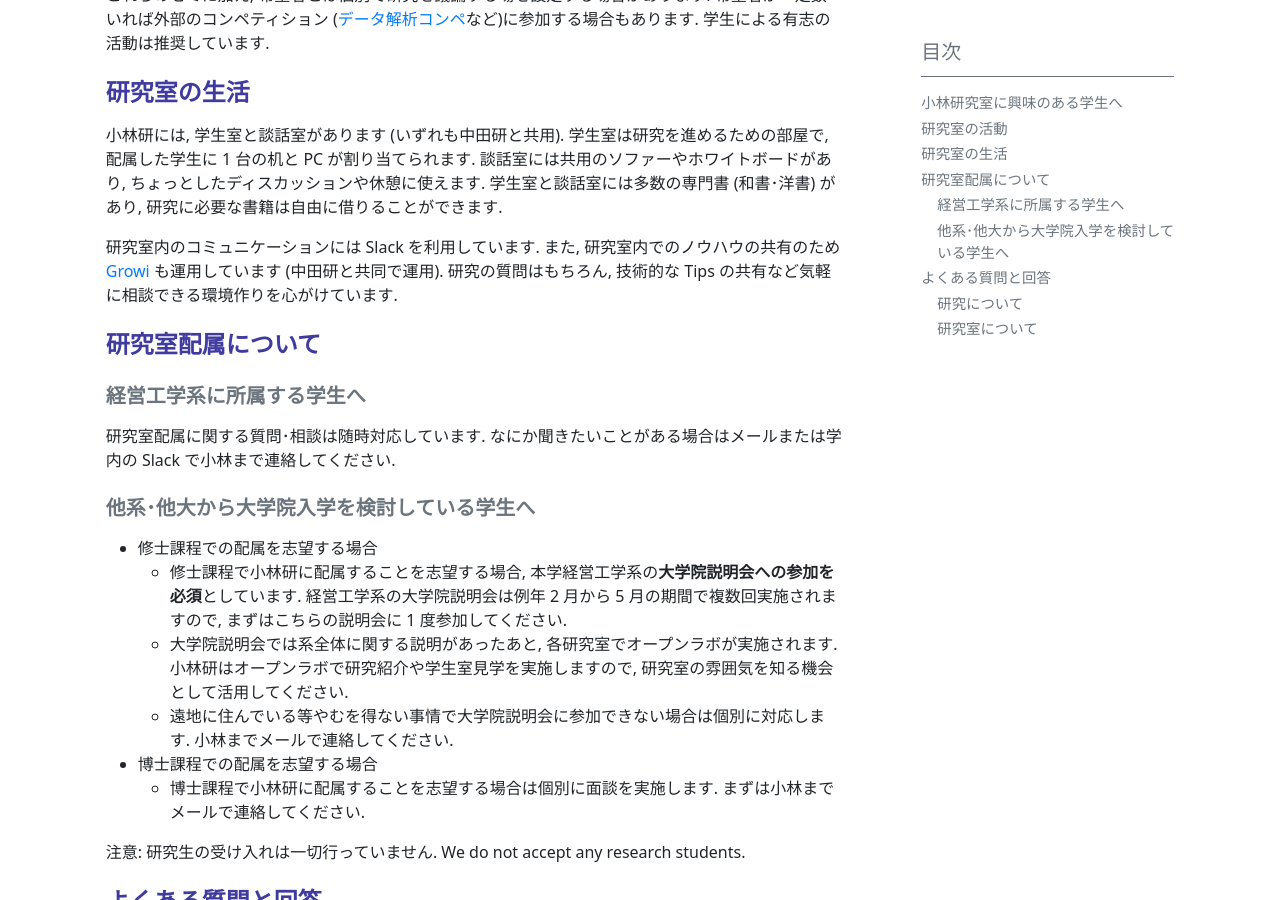
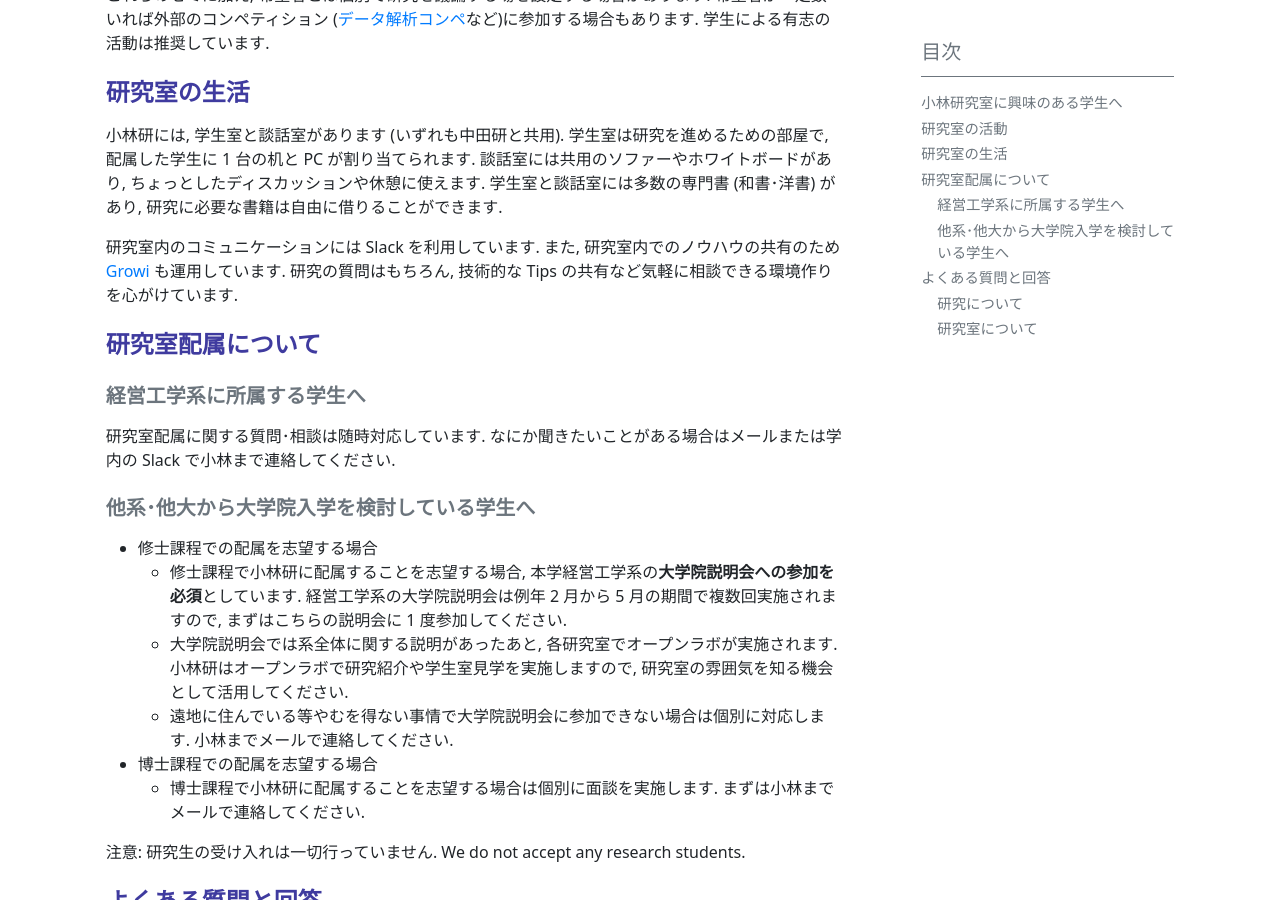
Before and after one commit to isct-koba-lab/isct-koba-lab.github.io, a Jekyll site: the page built from pages/for-students.md, in a window 1280 px wide and 900 px high, scrolled down 854 px. Built offline with Jekyll 4.4.1, drawn with Linux system fonts in a browser that asks for light colours.

Commit message:
for students

```diff
--- a/pages/for-students.md
+++ b/pages/for-students.md
@@ -34,7 +34,7 @@ toc: true
 
 小林研には, 学生室と談話室があります (いずれも中田研と共用). 学生室は研究を進めるための部屋で, 配属した学生に 1 台の机と PC が割り当てられます. 談話室には共用のソファーやホワイトボードがあり, ちょっとしたディスカッションや休憩に使えます. 学生室と談話室には多数の専門書 (和書･洋書) があり, 研究に必要な書籍は自由に借りることができます.
 
-研究室内のコミュニケーションには Slack を利用しています. また, 研究室内でのノウハウの共有のため [Growi](https://growi.org/) も運用しています (中田研と共同で運用). 研究の質問はもちろん, 技術的な Tips の共有など気軽に相談できる環境作りを心がけています.
+研究室内のコミュニケーションには Slack を利用しています. また, 研究室内でのノウハウの共有のため [Growi](https://growi.org/) も運用しています. 研究の質問はもちろん, 技術的な Tips の共有など気軽に相談できる環境作りを心がけています.
 
 
 
```
